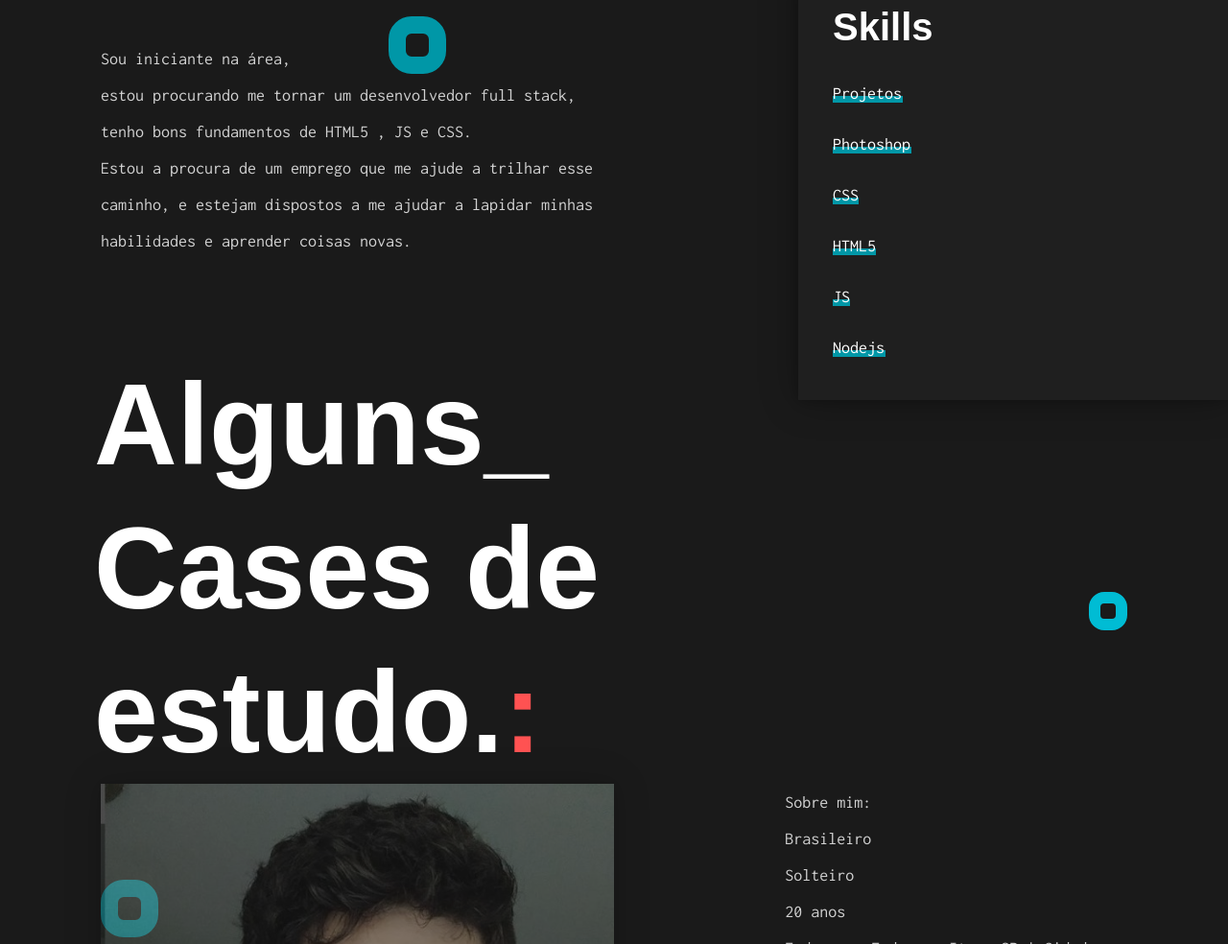
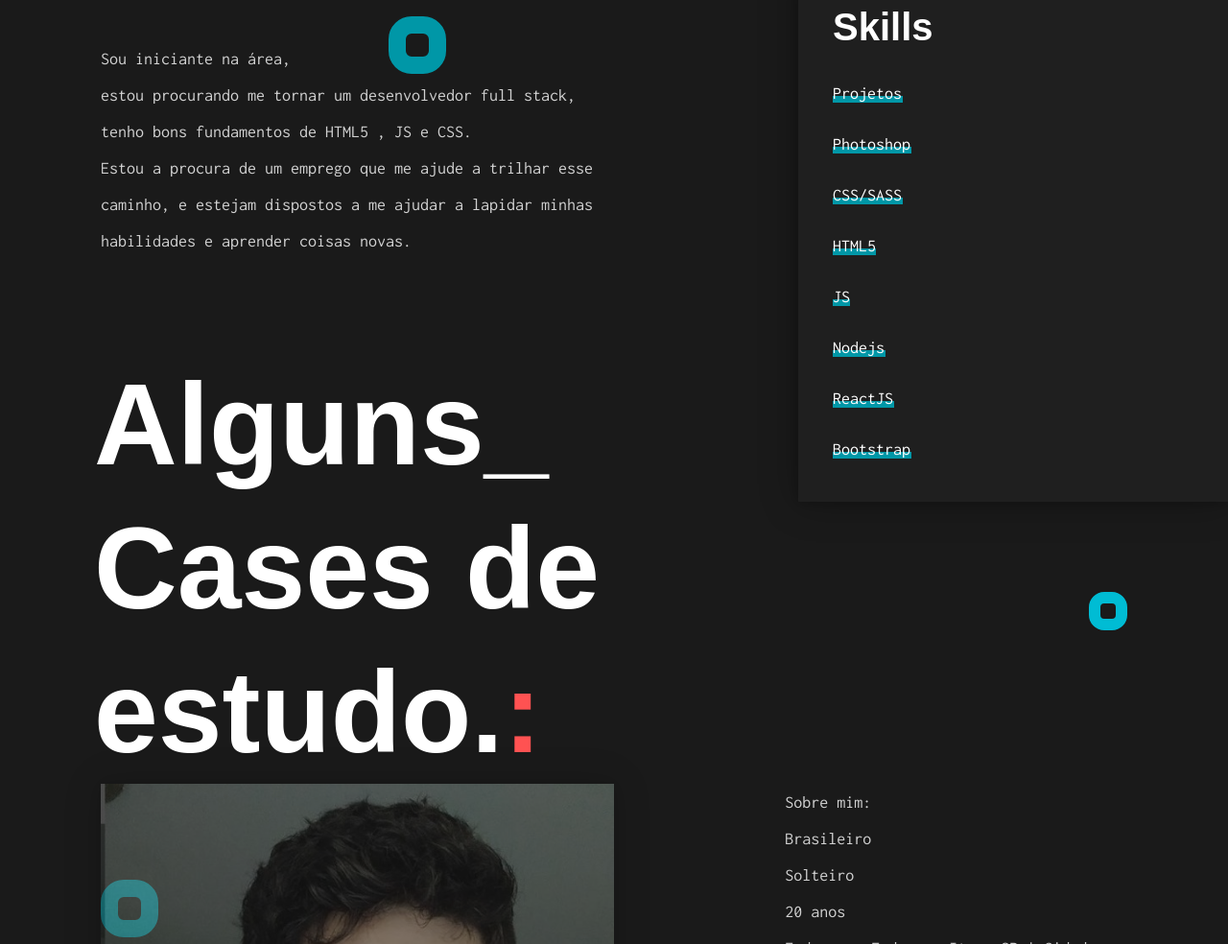
Before and after one commit to JohnPonciano/Jonathan-Ponciano-CV, a plain HTML site: page index.html in a window 1280 px wide. Shown: the part 1533-2517 px from the top of the page at 96% size. Drawn offline with Linux system fonts and the light colour scheme; files whose address does not match are found by name; a web font is replaced by a local one.

Commit message:
Add new skills

```diff
--- a/index.html
+++ b/index.html
@@ -116,10 +116,12 @@
                     <ul>
                         <li><span><a class="simple" href="web-designer.html">Projetos</a></span></li>
                         <li><span>Photoshop</span></li>
-                        <li><span>CSS</span></li>
+                        <li><span>CSS/SASS</span></li>
                         <li><span>HTML5</span></li>
                         <li><span>JS</span></li>
                         <li><span>Nodejs</span></li>
+                        <li><span>ReactJS</span></li>
+                         <li><span>Bootstrap</span></li>
                     </ul>
                 </div>
                 <div class="container">
```
